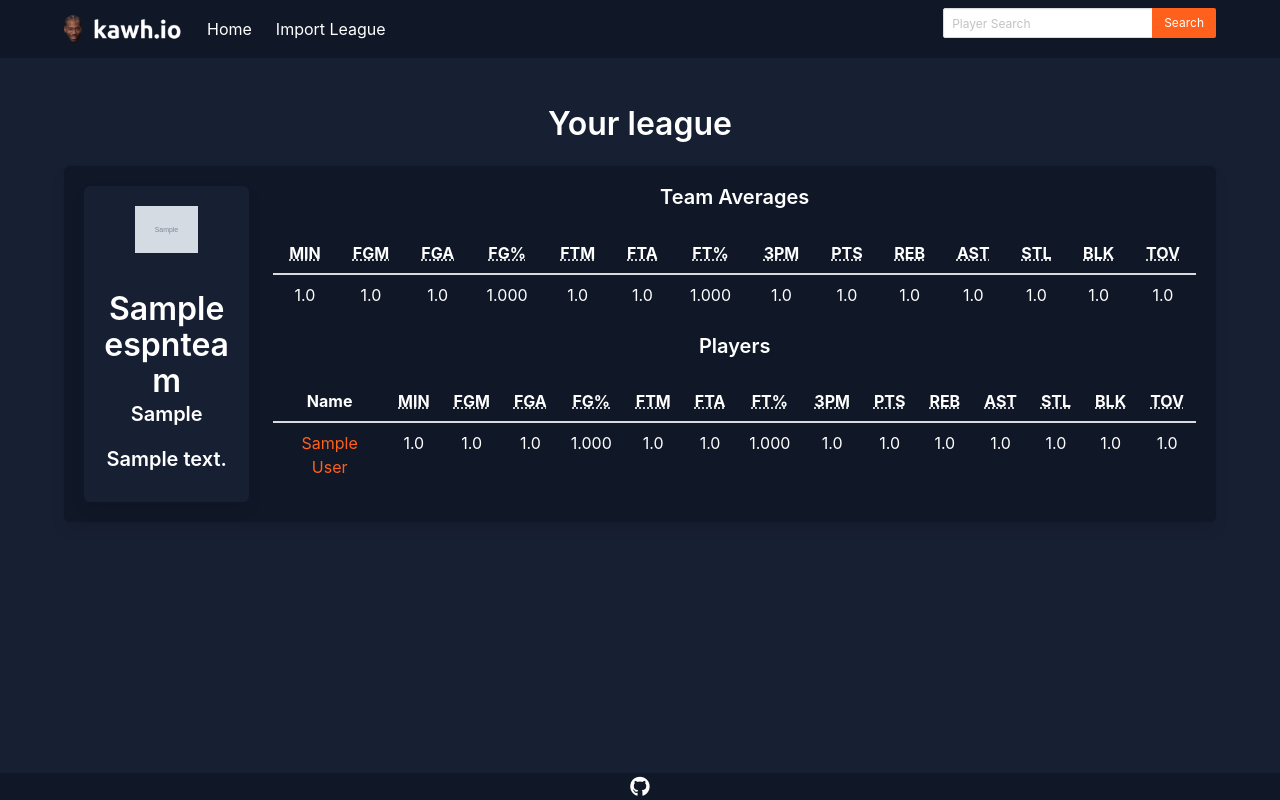
After one commit to json-h/kawh.io, a Django app: template main/templates/main/league.html in a window 1280 px wide. The commit adds this page. Run offline with Django 3.2, Linux system fonts and the light colour scheme; the template is opened without the code that fills it: values that come from a table or form of the project are taken from there, others are empty; tables that the repository leaves empty hold one stand-in row (values such as "Sample post"); grey boxes marked "Sample" are stand-in pictures; some libraries are stand-ins or nearby versions.

Commit message:
Added league page and new model, plus HTML tweaks

```diff
--- a/main/templates/main/base.html
+++ b/main/templates/main/base.html
@@ -37,13 +37,8 @@
                 Import League
               </a>
               {% if request.session.leagueId %}
-                <a class="navbar-item" href="{% url 'import' %}">
+                <a class="navbar-item" href="{% url 'league' %}">
                   My League
-                </a>
-              {% endif %}
-              {% if request.session.teamId %}
-                <a class="navbar-item" href="{% url 'import' %}">
-                  My Team
                 </a>
               {% endif %}
             </div>
--- /dev/null
+++ b/main/templates/main/league.html
@@ -0,0 +1,131 @@
+{% extends 'main/base.html' %}
+{% load static %}
+
+{% block content %}
+    <div class="section">
+        <div class="container">
+            <div class="content has-text-centered">
+                <h1 class="title" style="color: white;">Your league</h1>
+                {% for team in teams %}
+                    <div class="box">
+                        <div class="columns">
+                            <div class="column is-2">
+                                <div class="box" style="background: #171f32">
+                                    <img src="{{ team.logo_url }}" alt="" style="max-width: 50%">
+                                    <h1 class="title is-3" style="color: white;">{{ team.name }}</h1>
+                                    <h2 class="subtitle is-5" style="color: white">{{ team.abrv }} <br><br> {{ team.division_name }}</h2>
+                                </div>
+                            </div>
+                            <div class="column is-10">
+                                <h1 class="title is-5" style="color: white;">Team Averages</h1>
+                                <table class="table">
+                                    <thead>
+                                    <tr>
+                                        <th><abbr title="Minutes">MIN</abbr></th>
+                                        <th><abbr title="Field Goals Made">FGM</abbr></th>
+                                        <th><abbr title="Field Goals Attempted">FGA</abbr></th>
+                                        <th><abbr title="Field Goal Percentage">FG%</abbr></th>
+                                        <th><abbr title="Free Throws Made">FTM</abbr></th>
+                                        <th><abbr title="Free Throws Attempted">FTA</abbr></th>
+                                        <th><abbr title="Free Throw Percentage">FT%</abbr></th>
+                                        <th><abbr title="3PT Field Goals Made">3PM</abbr></th>
+                                        <th><abbr title="Points">PTS</abbr></th>
+                                        <th><abbr title="Rebounds">REB</abbr></th>
+                                        <th><abbr title="Assists">AST</abbr></th>
+                                        <th><abbr title="Steals">STL</abbr></th>
+                                        <th><abbr title="Blocks">BLK</abbr></th>
+                                        <th><abbr title="Turnovers">TOV</abbr></th>
+                                    </tr>
+                                    </thead>
+                                    <tbody>
+                                    <tr>
+                                        <td>{{ team.espnteamaverages.mins }}</td>
+                                        <td>{{ team.espnteamaverages.fgm }}</td>
+                                        <td>{{ team.espnteamaverages.fga }}</td>
+                                        <td>{{ team.espnteamaverages.fgpct }}</td>
+                                        <td>{{ team.espnteamaverages.ftm }}</td>
+                                        <td>{{ team.espnteamaverages.fta }}</td>
+                                        <td>{{ team.espnteamaverages.ftpct }}</td>
+                                        <td>{{ team.espnteamaverages.fg3m }}</td>
+                                        <td>{{ team.espnteamaverages.pts }}</td>
+                                        <td>{{ team.espnteamaverages.reb }}</td>
+                                        <td>{{ team.espnteamaverages.ast }}</td>
+                                        <td>{{ team.espnteamaverages.stl }}</td>
+                                        <td>{{ team.espnteamaverages.blk }}</td>
+                                        <td>{{ team.espnteamaverages.tov }}</td>
+                                    </tr>
+                                    </tbody>
+                                </table>
+                                <h1 class="title is-5" style="color: white;">Players</h1>
+                                <table class="table">
+                                    <thead>
+                                    <tr>
+                                        <th>Name</th>
+                                        <th><abbr title="Minutes">MIN</abbr></th>
+                                        <th><abbr title="Field Goals Made">FGM</abbr></th>
+                                        <th><abbr title="Field Goals Attempted">FGA</abbr></th>
+                                        <th><abbr title="Field Goal Percentage">FG%</abbr></th>
+                                        <th><abbr title="Free Throws Made">FTM</abbr></th>
+                                        <th><abbr title="Free Throws Attempted">FTA</abbr></th>
+                                        <th><abbr title="Free Throw Percentage">FT%</abbr></th>
+                                        <th><abbr title="3PT Field Goals Made">3PM</abbr></th>
+                                        <th><abbr title="Points">PTS</abbr></th>
+                                        <th><abbr title="Rebounds">REB</abbr></th>
+                                        <th><abbr title="Assists">AST</abbr></th>
+                                        <th><abbr title="Steals">STL</abbr></th>
+                                        <th><abbr title="Blocks">BLK</abbr></th>
+                                        <th><abbr title="Turnovers">TOV</abbr></th>
+                                    </tr>
+                                    </thead>
+                                    <tbody>
+                                        {% for player in team_players %}
+                                            {% if player.team.team_id == team.team_id %}
+                                                {% if player.player.seasonaverages %}
+                                                    <tr>
+                                                        <td><a href="{% url 'player' p_id=player.player.player_id %}" style="color:#ff611d">{{ player.player.full_name }}</a></td>
+                                                        <td>{{ player.player.seasonaverages.mins }}</td>
+                                                        <td>{{ player.player.seasonaverages.fgm }}</td>
+                                                        <td>{{ player.player.seasonaverages.fga }}</td>
+                                                        <td>{{ player.player.seasonaverages.fgpct }}</td>
+                                                        <td>{{ player.player.seasonaverages.ftm }}</td>
+                                                        <td>{{ player.player.seasonaverages.fta }}</td>
+                                                        <td>{{ player.player.seasonaverages.ftpct }}</td>
+                                                        <td>{{ player.player.seasonaverages.fg3m }}</td>
+                                                        <td>{{ player.player.seasonaverages.pts }}</td>
+                                                        <td>{{ player.player.seasonaverages.reb }}</td>
+                                                        <td>{{ player.player.seasonaverages.ast }}</td>
+                                                        <td>{{ player.player.seasonaverages.stl }}</td>
+                                                        <td>{{ player.player.seasonaverages.blk }}</td>
+                                                        <td>{{ player.player.seasonaverages.tov }}</td>
+                                                    </tr>
+                                                {% else %}
+                                                    <tr>
+                                                        <td><a href="{% url 'player' p_id='{{ player.player.player_id }}' %}" style="color:#ff611d">{{ player.player.full_name }}</a></td>
+                                                        <td>0</td>
+                                                        <td>0</td>
+                                                        <td>0</td>
+                                                        <td>0</td>
+                                                        <td>0</td>
+                                                        <td>0</td>
+                                                        <td>0</td>
+                                                        <td>0</td>
+                                                        <td>0</td>
+                                                        <td>0</td>
+                                                        <td>0</td>
+                                                        <td>0</td>
+                                                        <td>0</td>
+                                                        <td>0</td>
+                                                    </tr>
+                                                {% endif %}
+                                            {% endif %}
+                                        {% endfor %}
+                                    </tbody>
+                                </table>
+                            </div>
+                        </div>
+                    </div>
+                {% endfor %}
+            </div>
+        </div>
+    </div>
+{% endblock content %}
--- a/main/templates/main/player.html
+++ b/main/templates/main/player.html
@@ -93,10 +93,10 @@
                                                 <td>{{ game.mins }}</td>
                                                 <td>{{ game.fgm }}-{{ game.fga }}</td>
                                                 <td>{{ game.fgpct }}</td>
+                                                <td>{{ game.fg3m }}-{{ game.fg3a }}</td>
+                                                <td>{{ game.fg3pct }}</td>
                                                 <td>{{ game.ftm }}-{{ game.fta }}</td>
                                                 <td>{{ game.ftpct }}</td>
-                                                <td>{{ game.fg3m }}-{{ game.fg3a }}</td>
-                                                <td>{{ game.fg3pct }}</td>
                                                 <td>{{ game.pts }}</td>
                                                 <td>{{ game.tot_reb }}</td>
                                                 <td>{{ game.ast }}</td>
@@ -115,7 +115,6 @@
                         </div>
                     </div>
                 </div>
-
             </div>
         </div>
     </div>
--- a/main/urls.py
+++ b/main/urls.py
@@ -8,4 +8,5 @@ urlpatterns = [
     path('player/<str:p_id>', views.player, name='player'),
     path('search/', views.search, name='search'),
     path('success/', views.success, name='success'),
+    path('league/', views.league, name='league'),
 ]
--- a/main/views.py
+++ b/main/views.py
@@ -7,6 +7,11 @@ from .models import *
 
 def index(request):
     return render(request, 'main/index.html')
+
+def league(request):
+    league_teams = ESPNTeams.objects.filter(team_id__startswith=request.session['leagueId'])
+    league_players = ESPNPlayers.objects.filter(team__team_id__startswith=request.session['leagueId']).order_by('-player__seasonaverages__mins')
+    return render(request, 'main/league.html', {'teams': league_teams, 'team_players':league_players})
 
 def success(request):
     if 'teamId' in request.GET:
```
Also changed, not shown: main/models.py (+22 -0 lines), main/static/main/base.css (+5 -3 lines), main/templates/main/index.html (+35 -4 lines), main/migrations/0015_espnteamaverages.py (added).
